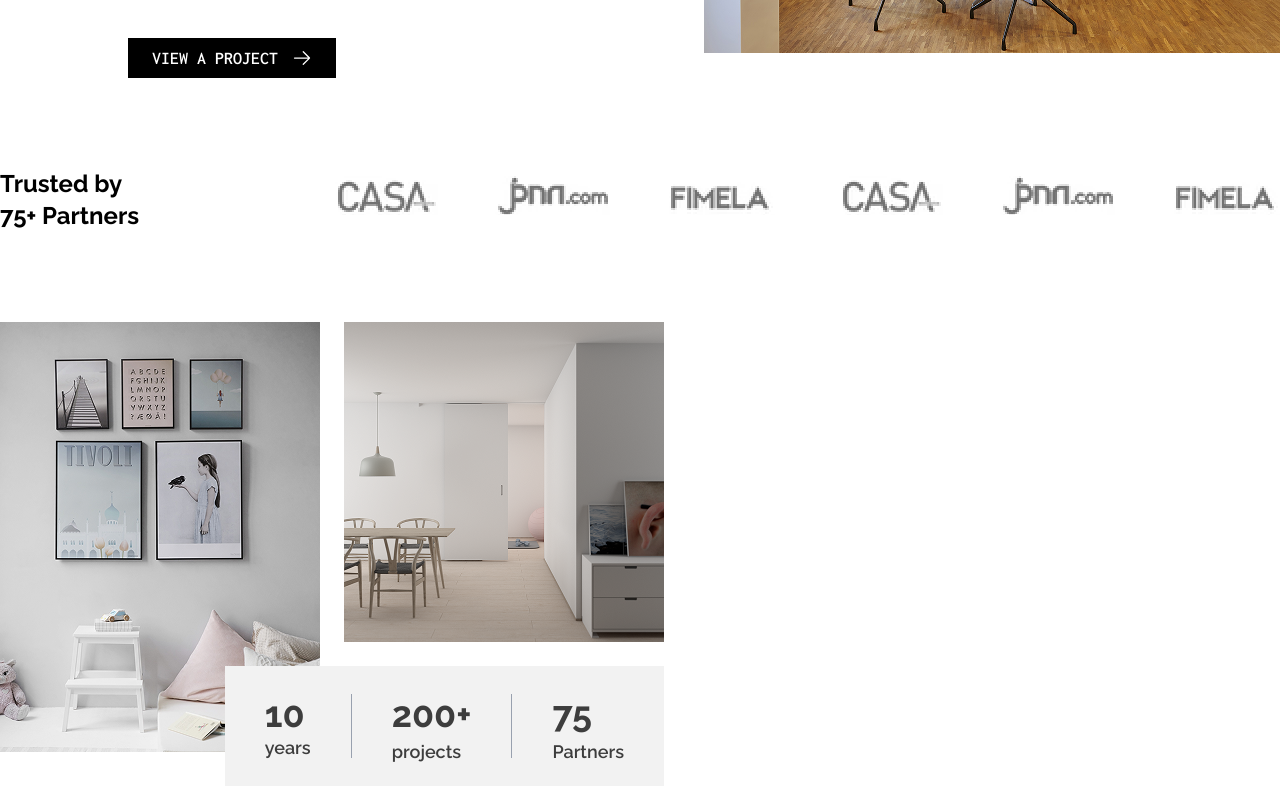
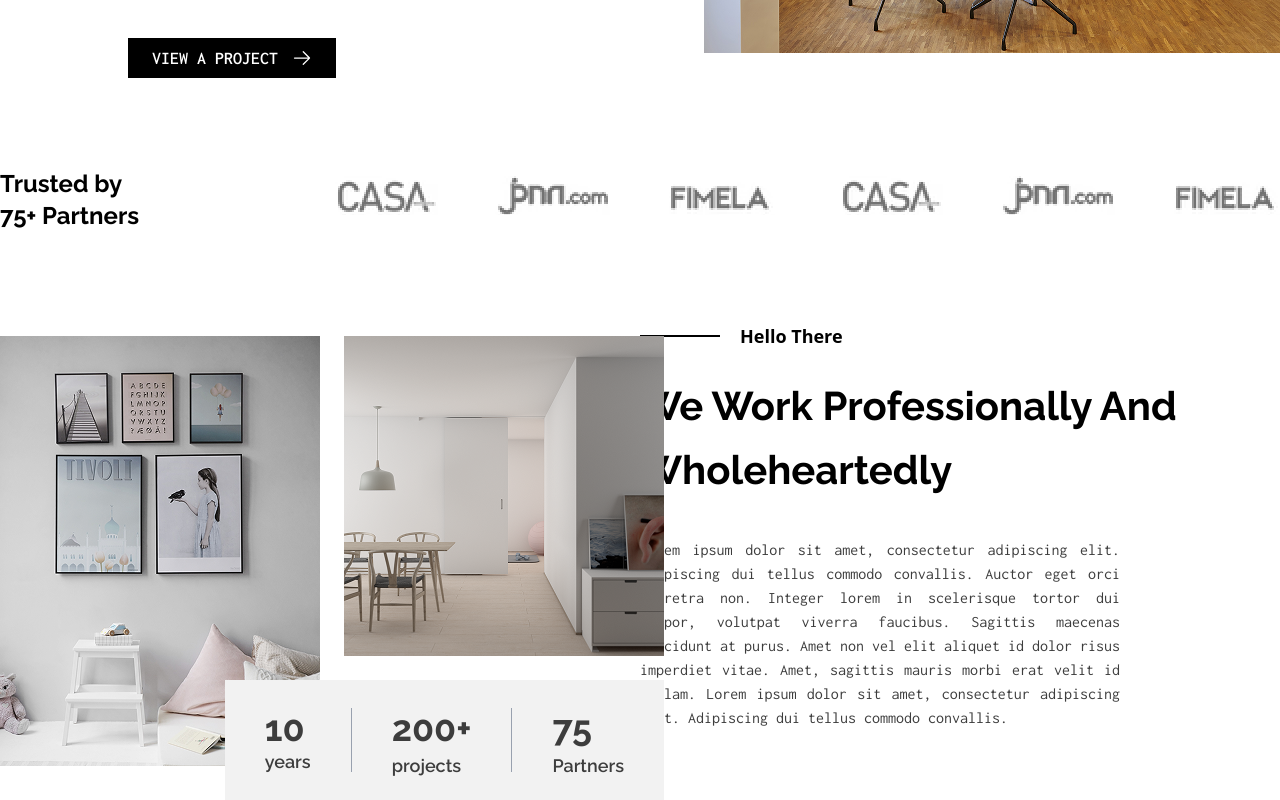
Before and after one commit to tannaznamdar/Architecture-Landing-Page, a React (Vite) app: page / in a window 1280 px wide. Shown: the part 624-1424 px from the top of the page. Built offline with nearby package versions, Linux system fonts and the light colour scheme.

Commit message:
Home page - section 2 - part 2

```diff
--- a/src/views/HomePage.jsx
+++ b/src/views/HomePage.jsx
@@ -71,6 +71,7 @@ export default function HomePage() {
       </div>
 
       <div className="container mx-auto">
+        <div className="flex items-center">
           <div className="flex gap-6 w-1/2">
             <div>
               <figure className="w-[320px] h-[430px]">
@@ -106,7 +107,26 @@ export default function HomePage() {
             </div>
           </div>
 
-        <div className="w-1/2"></div>
+          <div className="w-1/2">
+          <div className="flex gap-5 items-center mb-6">
+            <span className="border-b-2 w-[80px]"></span>
+            <span className="text-black font-semibold text-lg">Hello There</span>
+          </div>
+            <h2 className="text-[40px] font-raleway font-bold leading-16 capitalize mb-9">
+              We work professionally and wholeheartedly
+            </h2>
+            <p className="mb-[50px] font-inconsolata font-medium text-[#3D3D3D] text-[16px] text-justify pr-40">
+              Lorem ipsum dolor sit amet, consectetur adipiscing elit.
+              Adipiscing dui tellus commodo convallis. Auctor eget orci pharetra
+              non. Integer lorem in scelerisque tortor dui tempor, volutpat
+              viverra faucibus. Sagittis maecenas tincidunt at purus. Amet non
+              vel elit aliquet id dolor risus imperdiet vitae. Amet, sagittis
+              mauris morbi erat velit id nullam. Lorem ipsum dolor sit amet,
+              consectetur adipiscing elit. Adipiscing dui tellus commodo
+              convallis.
+            </p>
+          </div>
+        </div>
       </div>
     </>
   );
```
Lines whose indentation alone changed are shown as unchanged.
